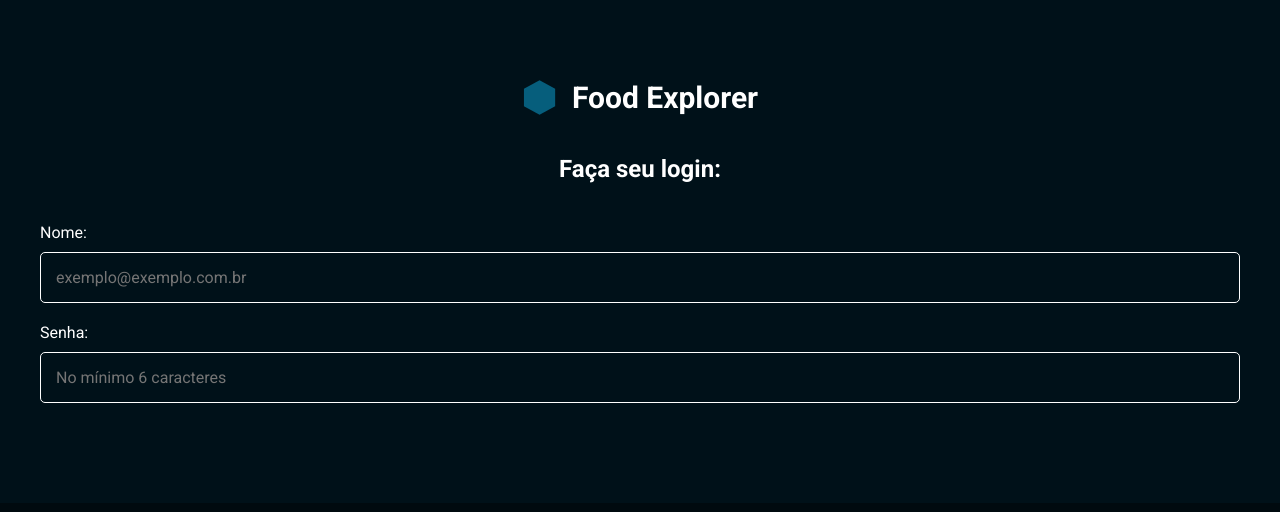
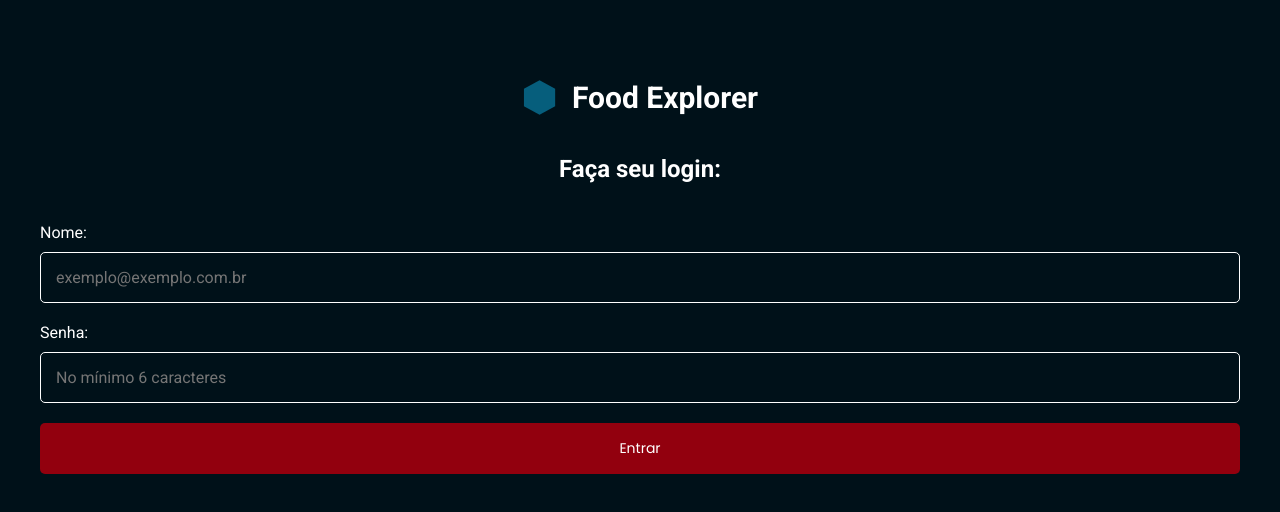
Before and after one commit to MatheusTorresDev97/web-food_exploxer, a React (Vite) app: page / in a window 1280 px wide. Shown: the top 512 px of the page. Built offline with nearby package versions, Linux system fonts and the light colour scheme.

Commit message:
feat/ create button

```diff
--- a/package.json
+++ b/package.json
@@ -12,6 +12,7 @@
   "dependencies": {
     "react": "^18.2.0",
     "react-dom": "^18.2.0",
+    "react-icons": "^4.12.0",
     "styled-components": "^6.1.1"
   },
   "devDependencies": {
--- /dev/null
+++ b/src/components/Button/index.jsx
@@ -0,0 +1,19 @@
+/* eslint-disable react/prop-types */
+import { Container } from "./styles";
+
+const Button = ({
+  title,
+  isHighlighted = true,
+  icon: Icon,
+  type,
+  ...props
+}) => {
+  return (
+    <Container type={type} isHighlighted={isHighlighted} {...props}>
+      {Icon && <Icon />}
+      {title}
+    </Container>
+  );
+};
+
+export default Button;
--- /dev/null
+++ b/src/components/Button/styles.js
@@ -0,0 +1,17 @@
+import styled from "styled-components";
+
+export const Container = styled.button`
+  width: 100%;
+  padding: 15px 0;
+  display: flex;
+  justify-content: center;
+  align-items: center;
+  gap: 10px;
+  border-radius: 5px;
+  border: ${({ theme, isHighlighted }) =>
+    isHighlighted ? "none" : `1px solid ${theme.COLORS.WHITE}`};
+  font-size: 1.4rem;
+  color: ${({ theme }) => theme.COLORS.WHITE};
+  background-color: ${({ theme, isHighlighted }) =>
+    isHighlighted ? `${theme.COLORS.RED_900}` : `${theme.COLORS.BLUE_200}`};
+`;
--- a/src/pages/SignIn/index.jsx
+++ b/src/pages/SignIn/index.jsx
@@ -1,5 +1,6 @@
 import { Container, Form } from "./styles";
 import Input from "../../components/Input";
+import Button from "../../components/Button";
 import Logo from "../../assets/logo.svg";
 
 const SignIn = () => {
@@ -17,6 +18,7 @@ const SignIn = () => {
           type="password"
           placeholder="No mínimo 6 caracteres"
         />
+        <Button title="Entrar" type="button" isHighlighted />
       </Form>
     </Container>
   );
--- a/src/styles/theme.js
+++ b/src/styles/theme.js
@@ -3,10 +3,11 @@ export default {
         BLUE_800: "#000A0F",
         BLUE_700: "#001119",
         BLUE_600: "#01131d",
-        BLUE_500: "#0d1721",
-        BLUE_400: "#0d1d25",
-        BLUE_300: "#141d22",
-        BLUE_200: "#82f3ff",
+        BLUE_500: "#0d161b",
+        BLUE_400: "#0d1721",
+        BLUE_300: "#0d1d25",
+        BLUE_200: "#141d22",
+        BLUE_100: "#82f3ff",
 
         GRAY_900: "#7c7c8a",
         GRAY_800: "#666c6f",
```
Also changed, not shown: 1 other file (tests, documents, lock files or other folders).
